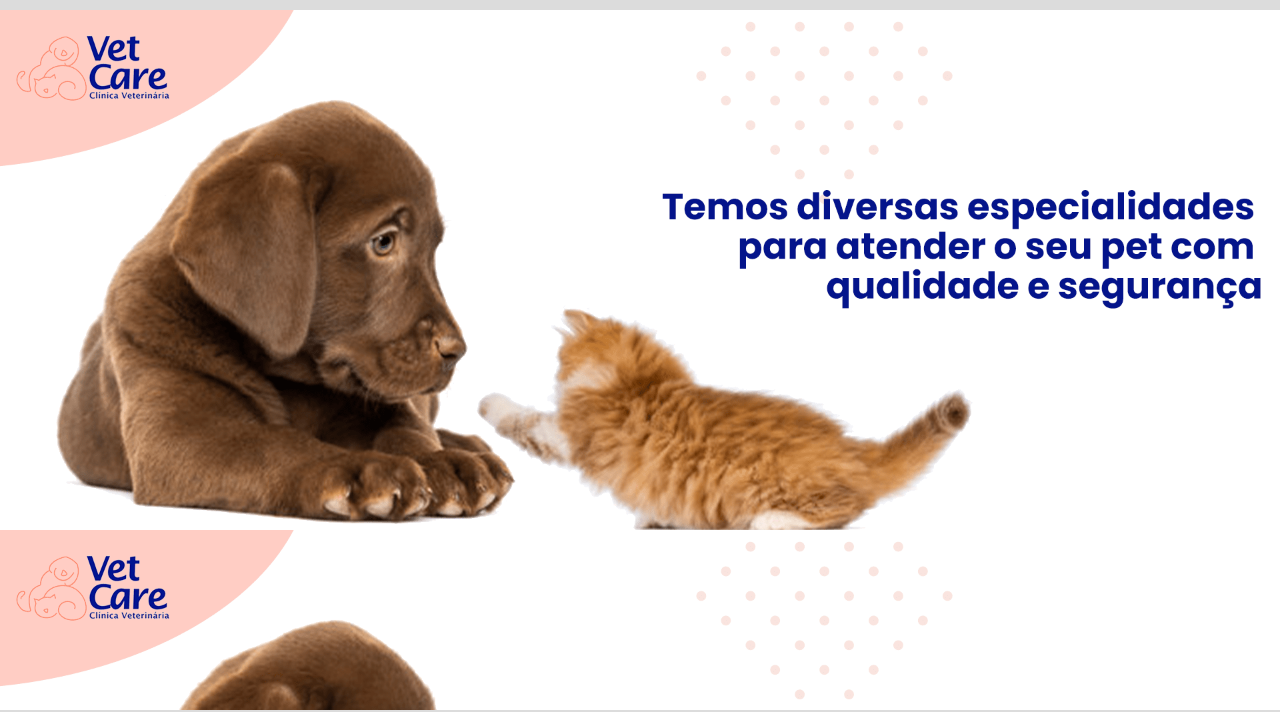
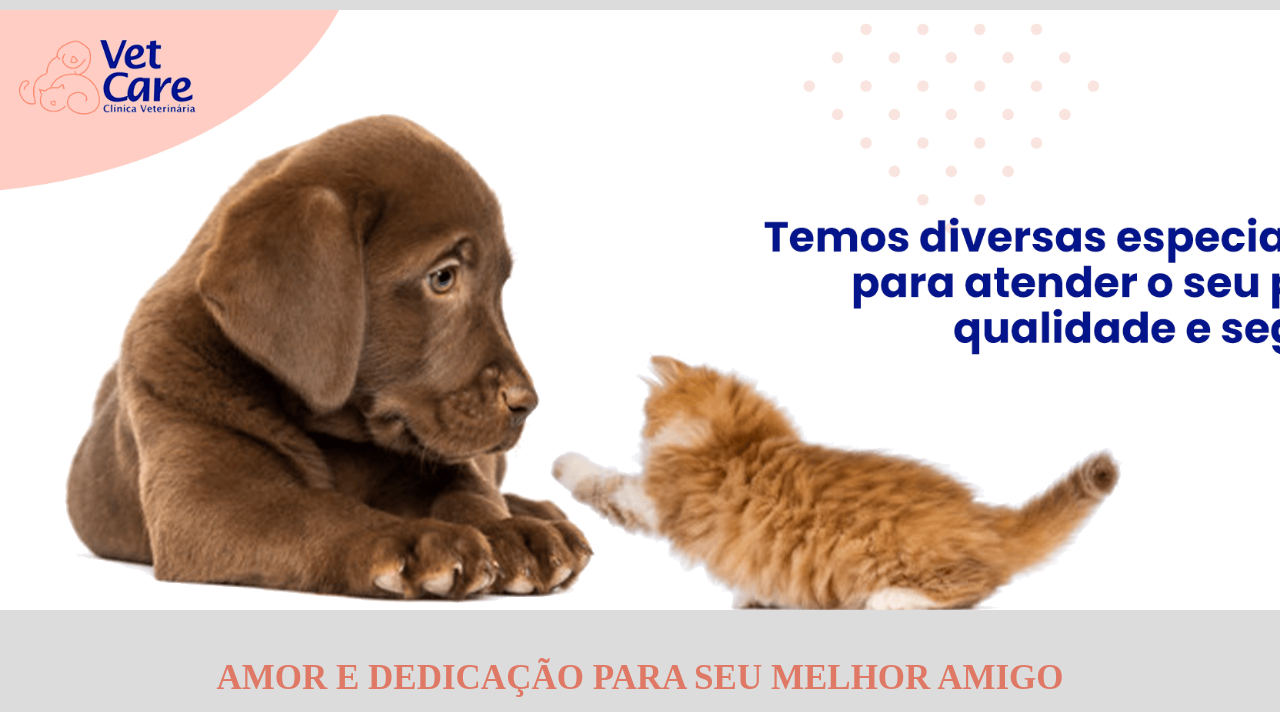
Before and after one commit to gabecrvlh/vet-clinica, a plain HTML site: page index.html in a window 1280 px wide. Shown: the part 120-832 px from the top of the page. Drawn offline with Linux system fonts and the light colour scheme.

Commit message:
Update layout.css

```diff
--- a/layout.css
+++ b/layout.css
@@ -18,10 +18,10 @@ header#cabecalho img#logo{
 
 section#banner {
 	width:100%;
-	height:700px;
+	height:600px;
 	/*background-color:orange;*/
 	background-image:url(banner.png);
-	background-size:contain;
+	background-size:cover;
 }
 
 section#conteudo {
```
